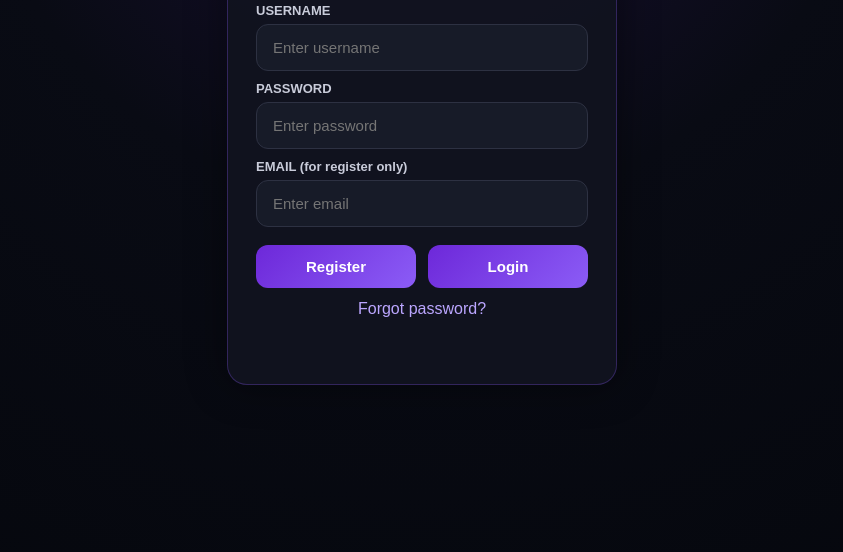
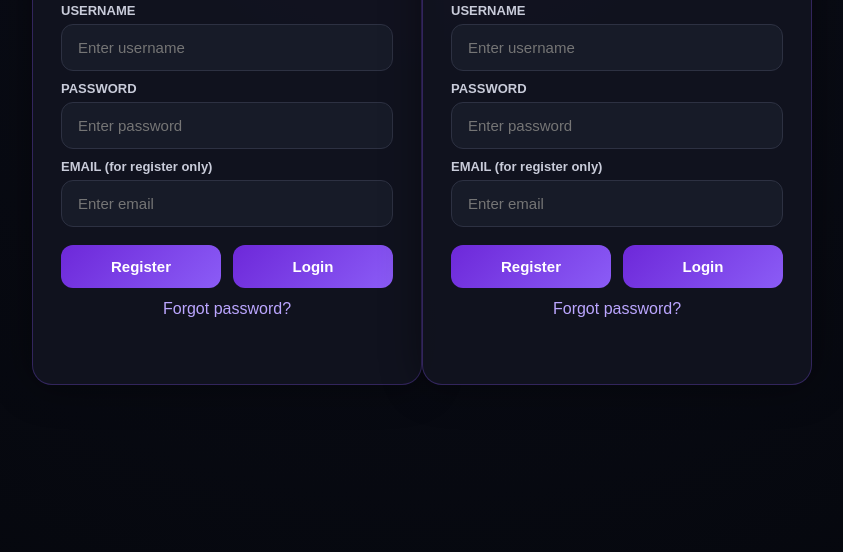
Before and after one commit to TEMMPY/drayth-server, a website: page login.html in a window 1280 px wide. Shown: the part 248-800 px from the top of the page, without its empty margins (218-1061 px from the left). Drawn offline with Linux system fonts and the light colour scheme.

Commit message:
Update login.html

```diff
--- a/login.html
+++ b/login.html
@@ -99,4 +99,69 @@
     }
   </script>
 </body>
+</html>  <div class="card">
+    <h1>Drayth Online</h1>
+
+    <label>USERNAME</label>
+    <input id="user" placeholder="Enter username" />
+
+    <label>PASSWORD</label>
+    <input id="pass" type="password" placeholder="Enter password" />
+
+    <label>EMAIL (for register only)</label>
+    <input id="email" type="email" placeholder="Enter email" />
+
+    <div class="row">
+      <button onclick="register()">Register</button>
+      <button onclick="login()">Login</button>
+    </div>
+
+    <a class="link" href="forgot.html">Forgot password?</a>
+    <div id="status"></div>
+  </div>
+
+  <script>
+    const API = "https://drayth-server.onrender.com";
+
+    function setStatus(text) {
+      document.getElementById("status").innerText = text;
+    }
+
+    function register() {
+      const username = document.getElementById("user").value.trim();
+      const password = document.getElementById("pass").value.trim();
+      const email = document.getElementById("email").value.trim();
+
+      fetch(API + "/register", {
+        method: "POST",
+        headers: { "Content-Type": "application/json" },
+        body: JSON.stringify({ username, password, email })
+      })
+      .then(r => r.text())
+      .then(setStatus)
+      .catch(() => setStatus("Register failed."));
+    }
+
+    function login() {
+      const username = document.getElementById("user").value.trim();
+      const password = document.getElementById("pass").value.trim();
+
+      fetch(API + "/login", {
+        method: "POST",
+        headers: { "Content-Type": "application/json" },
+        body: JSON.stringify({ username, password })
+      })
+      .then(r => r.json())
+      .then(data => {
+        if (data.success) {
+          localStorage.setItem("user", username);
+          window.location = "index.html";
+        } else {
+          setStatus("Login failed.");
+        }
+      })
+      .catch(() => setStatus("Login failed."));
+    }
+  </script>
+</body>
 </html>
```
